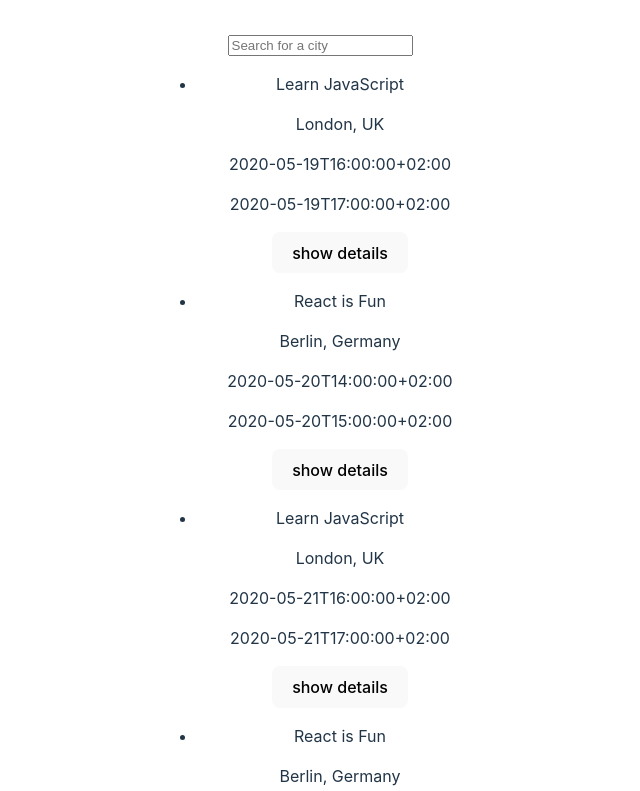
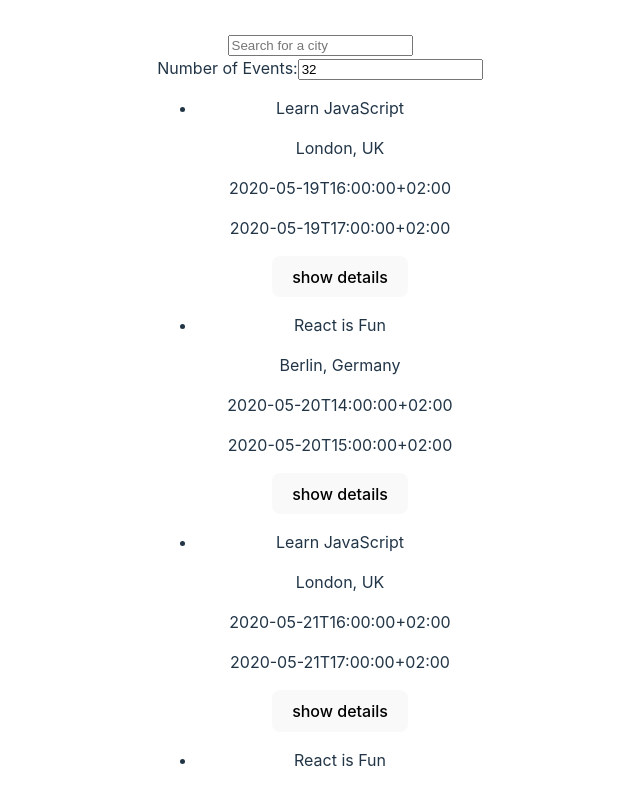
Before and after one commit to amyhub-alt/meet, a React (Vite) app: page / in a window 1280 px wide. Shown: the top 791 px of the page, without its empty margins (320-960 px from the left). Built offline with nearby package versions, Linux system fonts and the light colour scheme.

Commit message:
moved NumberOfEvents before EventList

```diff
--- a/src/App.jsx
+++ b/src/App.jsx
@@ -32,8 +32,8 @@ const App = () => {
   return (
     <div className="App">
       <CitySearch allLocations={allLocations} setCurrentCity={setCurrentCity}/>
+      <NumberOfEvents currentNOE={currentNOE} setCurrentNOE={setCurrentNOE} />
       <EventList events ={events} />
-      <NumberOfEvents currentNOE={currentNOE} setCurrentNOE={setCurrentNOE} />
     </div>
   );
 };
```
